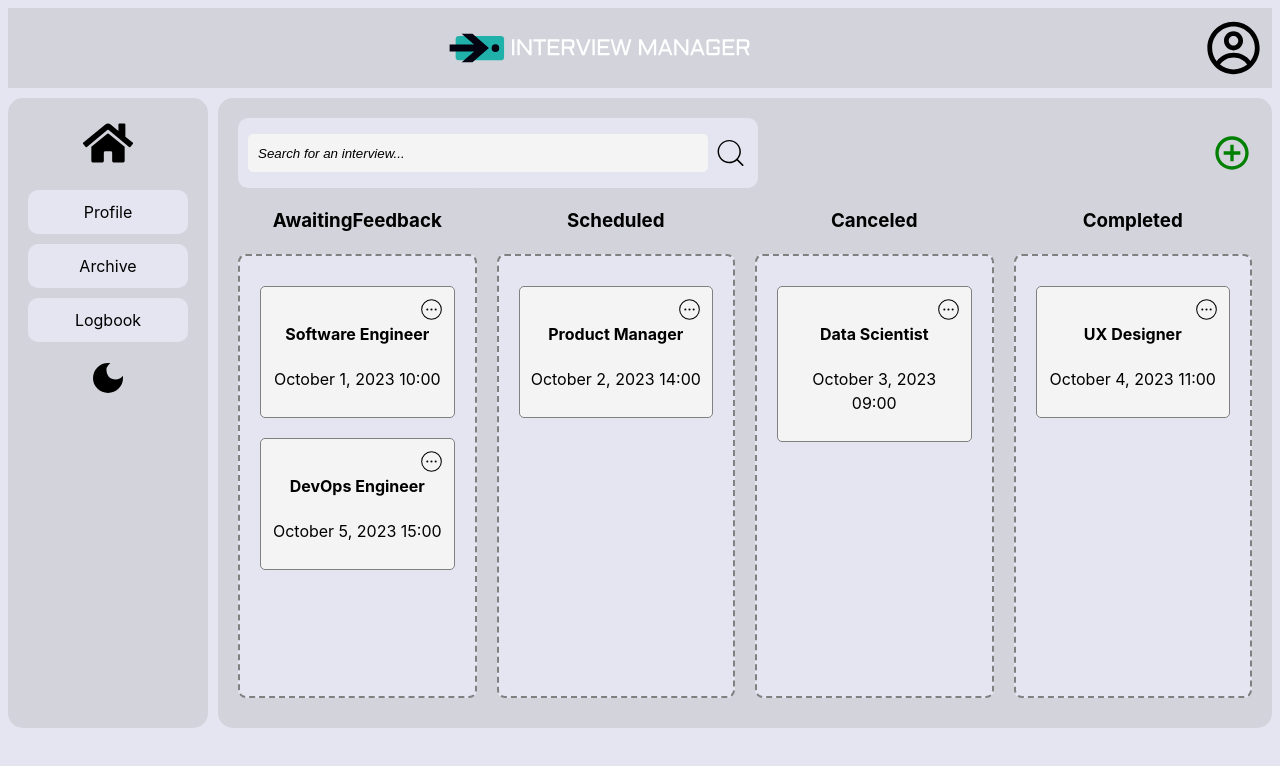
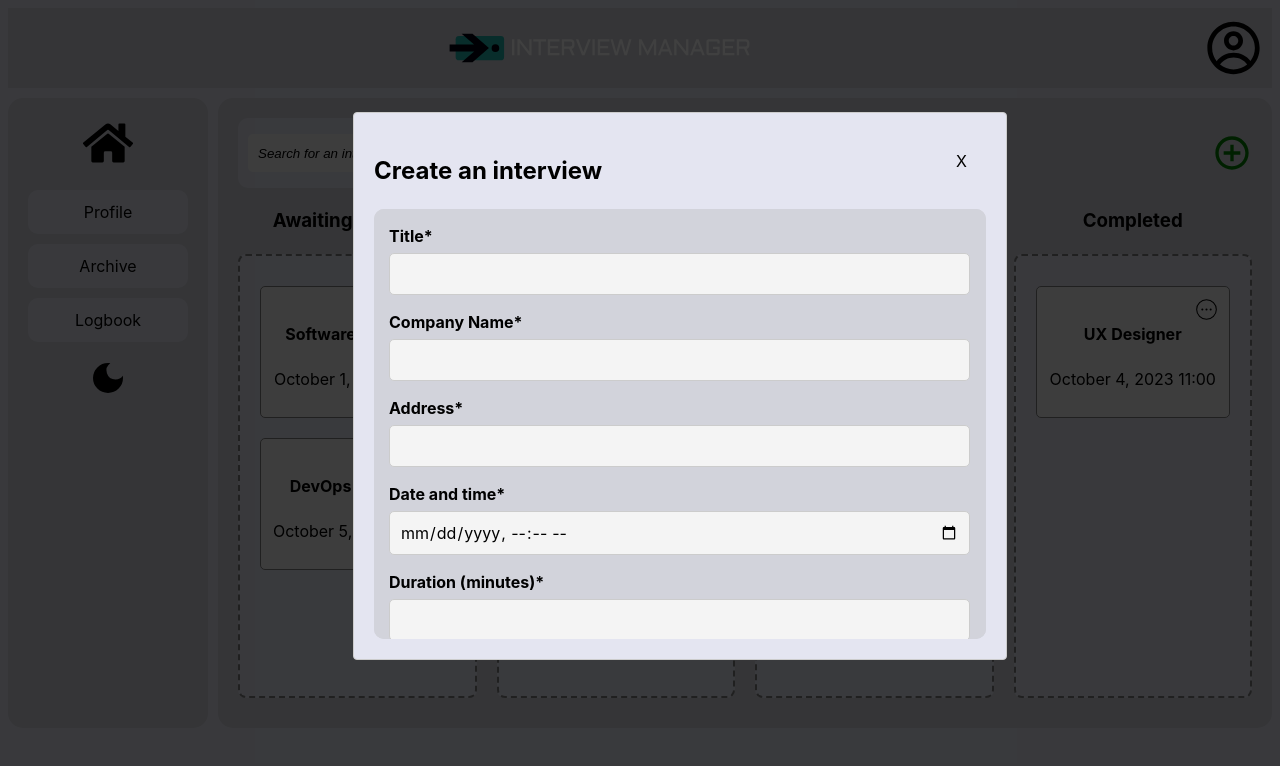
Before and after one commit to johnfa1508/interview-manager-client, a React (Vite) app: page / in a window 1280 px wide. Both pictures are taken after a click on the icon 1232 px from the left and 153 px from the top of the page. Shown: the top 766 px of the page. Built offline with nearby package versions, Linux system fonts and the light colour scheme.

Commit message:
addinterviewmodal implementation

```diff
--- /dev/null
+++ b/src/components/AddinterviewModal/index.jsx
@@ -0,0 +1,114 @@
+/* eslint-disable react/prop-types */
+import { useState } from 'react';
+import useModal from '../../hooks/useModal';
+import './style.css';
+
+export default function AddInterviewModal() {
+  const [formData, setFormData] = useState({
+    title: '',
+    companyName: '',
+    address: '',
+    time: '',
+    duration: '',
+    description: ''
+  });
+  const { closeModal } = useModal();
+
+  const handleChange = (e) => {
+    const { name, value } = e.target;
+    setFormData((prevData) => ({
+      ...prevData,
+      [name]: value
+    }));
+  };
+
+  const handleSubmit = (e) => {
+    e.preventDefault();
+    console.log('Form Data:', formData);
+    closeModal();
+    // TODO: Send formData to backend
+  };
+
+  return (
+    <div className="add-interview-modal-container">
+      <div className="add-interview-content-container">
+        <form onSubmit={handleSubmit}>
+          <div className="add-interview-form-group">
+            <label htmlFor="title">Title*</label>
+            <input
+              type="text"
+              id="title"
+              name="title"
+              value={formData.title}
+              onChange={handleChange}
+              required
+            />
+          </div>
+
+          <div className="add-interview-form-group">
+            <label htmlFor="companyName">Company Name*</label>
+            <input
+              type="text"
+              id="companyName"
+              name="companyName"
+              value={formData.companyName}
+              onChange={handleChange}
+              required
+            />
+          </div>
+
+          <div className="add-interview-form-group">
+            <label htmlFor="address">Address*</label>
+            <input
+              type="text"
+              id="address"
+              name="address"
+              value={formData.address}
+              onChange={handleChange}
+              required
+            />
+          </div>
+
+          <div className="add-interview-form-group">
+            <label htmlFor="time">Date and time*</label>
+            <input
+              type="datetime-local"
+              id="time"
+              name="time"
+              value={formData.time}
+              onChange={handleChange}
+              required
+            />
+          </div>
+
+          <div className="add-interview-form-group">
+            <label htmlFor="duration">Duration (minutes)*</label>
+            <input
+              type="number"
+              id="duration"
+              name="duration"
+              value={formData.duration}
+              onChange={handleChange}
+              required
+            />
+          </div>
+
+          <div className="add-interview-form-group">
+            <label htmlFor="description">Description*</label>
+            <textarea
+              id="description"
+              name="description"
+              value={formData.description}
+              onChange={handleChange}
+              required
+            />
+          </div>
+
+          <button type="submit" className="add-interview-submit-button">
+            Create
+          </button>
+        </form>
+      </div>
+    </div>
+  );
+}
--- /dev/null
+++ b/src/components/AddinterviewModal/style.css
@@ -0,0 +1,64 @@
+.add-interview-modal-container {
+  display: flex;
+  justify-content: center;
+  align-items: center;
+  background-color: var(--primary-background-color);
+  border-radius: 10px;
+}
+
+.add-interview-content-container {
+  background-color: var(--primary-background-color);
+  padding: 15px;
+  border-radius: 10px;
+  width: 100%;
+  max-height: 50vh;
+  overflow-y: auto;
+
+  /* Scrollbar styling */
+  scrollbar-width: thin;
+  scrollbar-color: var(--text-color) var(--primary-background-color);
+}
+
+.add-interview-form-group {
+  margin-bottom: 15px;
+}
+
+.add-interview-form-group label {
+  display: block;
+  margin-bottom: 5px;
+  font-weight: bold;
+}
+
+.add-interview-form-group input,
+.add-interview-form-group textarea {
+  background-color: var(--container-background-color);
+  /* TODO: WTF is this? */
+  width: 96%;
+  padding: 10px;
+  border: 1px solid #ccc;
+  border-radius: 5px;
+  font-size: 16px;
+  color: var(--text-color);
+  font-family: inherit;
+}
+
+.add-interview-form-group textarea {
+  resize: none;
+  height: 100px;
+}
+
+.add-interview-submit-button {
+  width: 100%;
+  padding: 10px;
+  background-color: #4caf50;
+  color: white;
+  border: none;
+  border-radius: 5px;
+  font-size: 16px;
+  cursor: pointer;
+  transition: background-color 0.3s;
+}
+
+.add-interview-submit-button:hover {
+  background-color: #45a049;
+}
--- a/src/components/ViewInterviewModal/index.jsx
+++ b/src/components/ViewInterviewModal/index.jsx
@@ -1,7 +1,6 @@
 /* eslint-disable react/prop-types */
 /* eslint-disable no-unused-vars */
 import { useEffect, useState } from 'react';
-import useModal from '../../hooks/useModal';
 import './style.css';
 import { Clock, MapPin, Timer, FileText, X, Plus, Trash2 } from 'lucide-react';
 import { formatDateTime } from '../../service/formatDate';
--- a/src/components/interviewDashboard/index.jsx
+++ b/src/components/interviewDashboard/index.jsx
@@ -9,6 +9,8 @@ import {
 } from '../../service/dragUtils';
 import { interviewsMockData } from '../../service/mockData';
 import { MdOutlineAddCircleOutline } from 'react-icons/md';
+import useModal from '../../hooks/useModal';
+import AddInterviewModal from '../AddinterviewModal';
 import './style.css';
 
 export default function InterviewDashboard() {
@@ -28,6 +30,12 @@ export default function InterviewDashboard() {
       }
     })
   );
+  const { openModal, setModal } = useModal();
+
+  const showModal = () => {
+    setModal('Create an interview', <AddInterviewModal />);
+    openModal();
+  };
 
   const handleSearchChange = (event) => {
     setSearchValue(event.target.value);
@@ -98,11 +106,9 @@ export default function InterviewDashboard() {
     <div>
       <div className="container-above-interview">
         <Searchbar searchValue={searchValue} handleChange={handleSearchChange} />
-        <MdOutlineAddCircleOutline
-          className="add-interview-icon"
-          onClick={() => console.log('hello')}
-        />
+        <MdOutlineAddCircleOutline className="add-interview-icon" onClick={showModal} />
       </div>
+
       <DndContext onDragEnd={handleDragEnd} sensors={sensors}>
         <div className="container">
           {containers.map((id) => (
```
